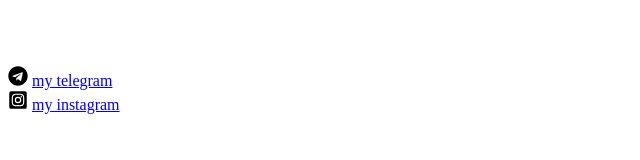
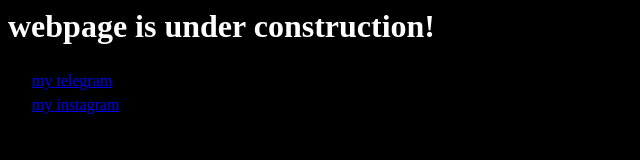
Before and after one commit to theistCat/theistCat.github.io, a plain HTML site: page index.html in a window 1280 px wide. Shown: the whole page, without its empty margins (0-640 px from the left). Drawn offline with Linux system fonts and the light colour scheme.

Commit message:
some changes

```diff
--- a/index.html
+++ b/index.html
@@ -1,7 +1,7 @@
-<html>
-    <head style="background-color: black;">
+<html style="background-color:#000000;">
+    <head>
         <h1 style="color:rgb(255, 255, 255); padding: auto;">
-            webpage is on reconstruction!
+            webpage is under construction!
         </h1>
     </head>
     <body>
```
